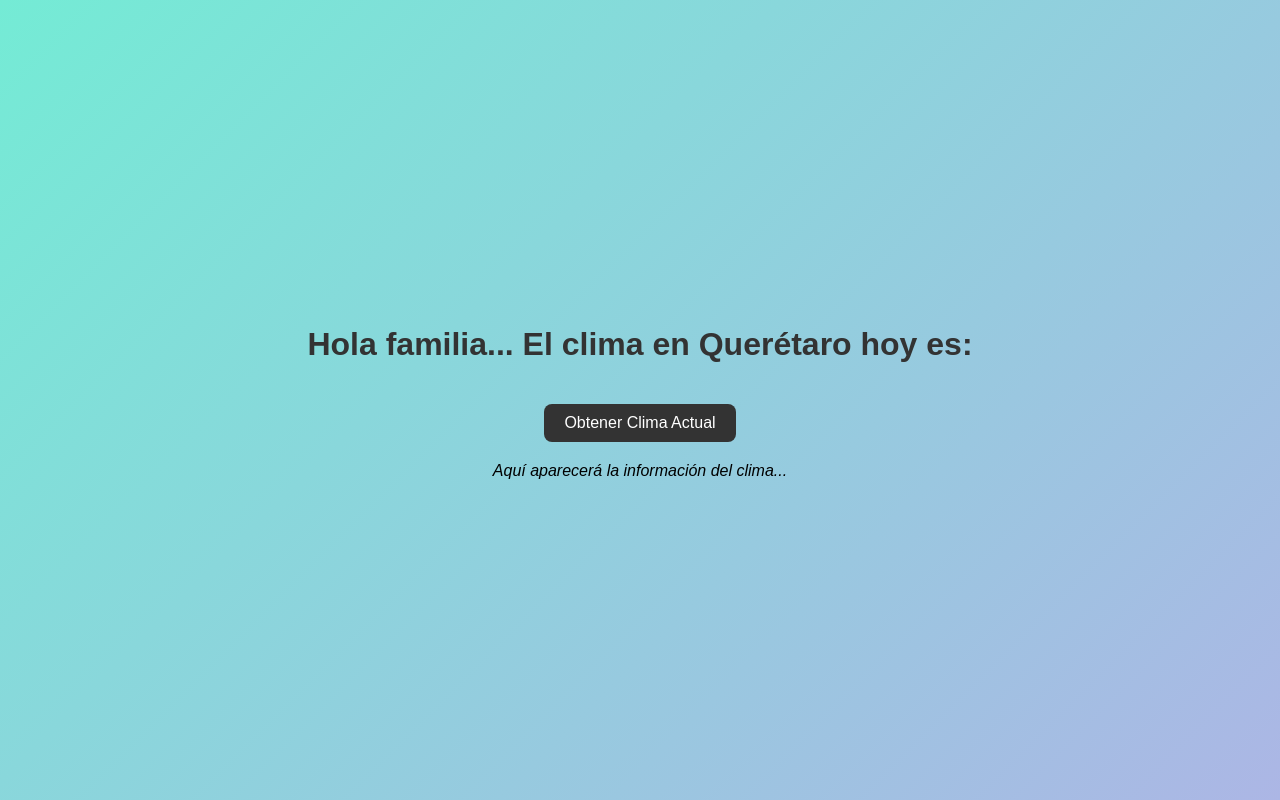
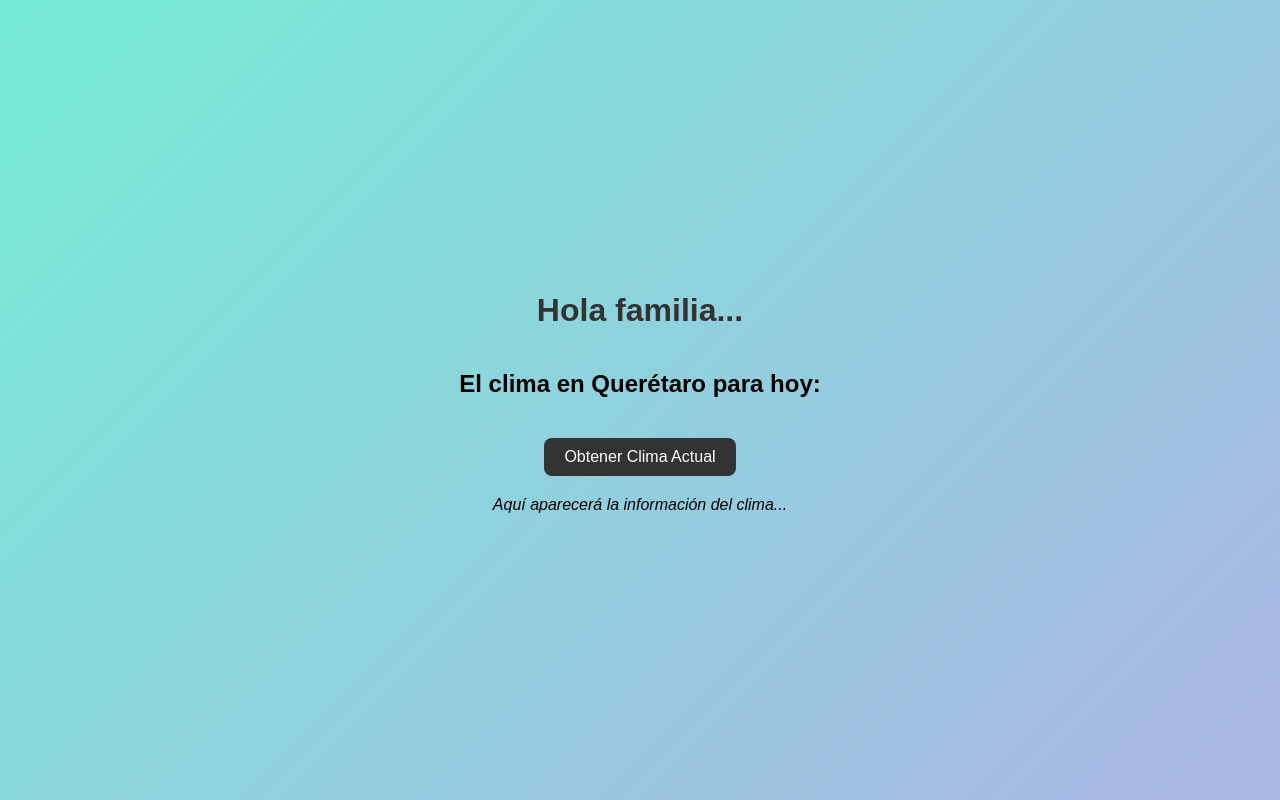
Before and after one commit to alfgomla/clima_queretaro, a plain HTML site: page index.html in a window 1280 px wide. Drawn offline with Linux system fonts and the light colour scheme.

Commit message:
Update index.html

```diff
--- a/index.html
+++ b/index.html
@@ -2,7 +2,7 @@
 <html lang="es">
 <head>
     <meta charset="UTF-8">
-    <title>Hola familia... el clima en Querétaro es: (sin API key)</title>
+    <title>clima en Querétaro</title>
     <style>
         body {
             font-family: Arial, sans-serif;
@@ -50,7 +50,8 @@
 </head>
 <body>
 
-    <h1 id="title">Hola familia... El clima en Querétaro hoy es:</h1>
+    <h1 id="title">Hola familia...</h1>
+    <h2>El clima en Querétaro para hoy:</h2>
     <button id="getWeather">Obtener Clima Actual</button>
     <p id="weather">Aquí aparecerá la información del clima...</p>
 
```
